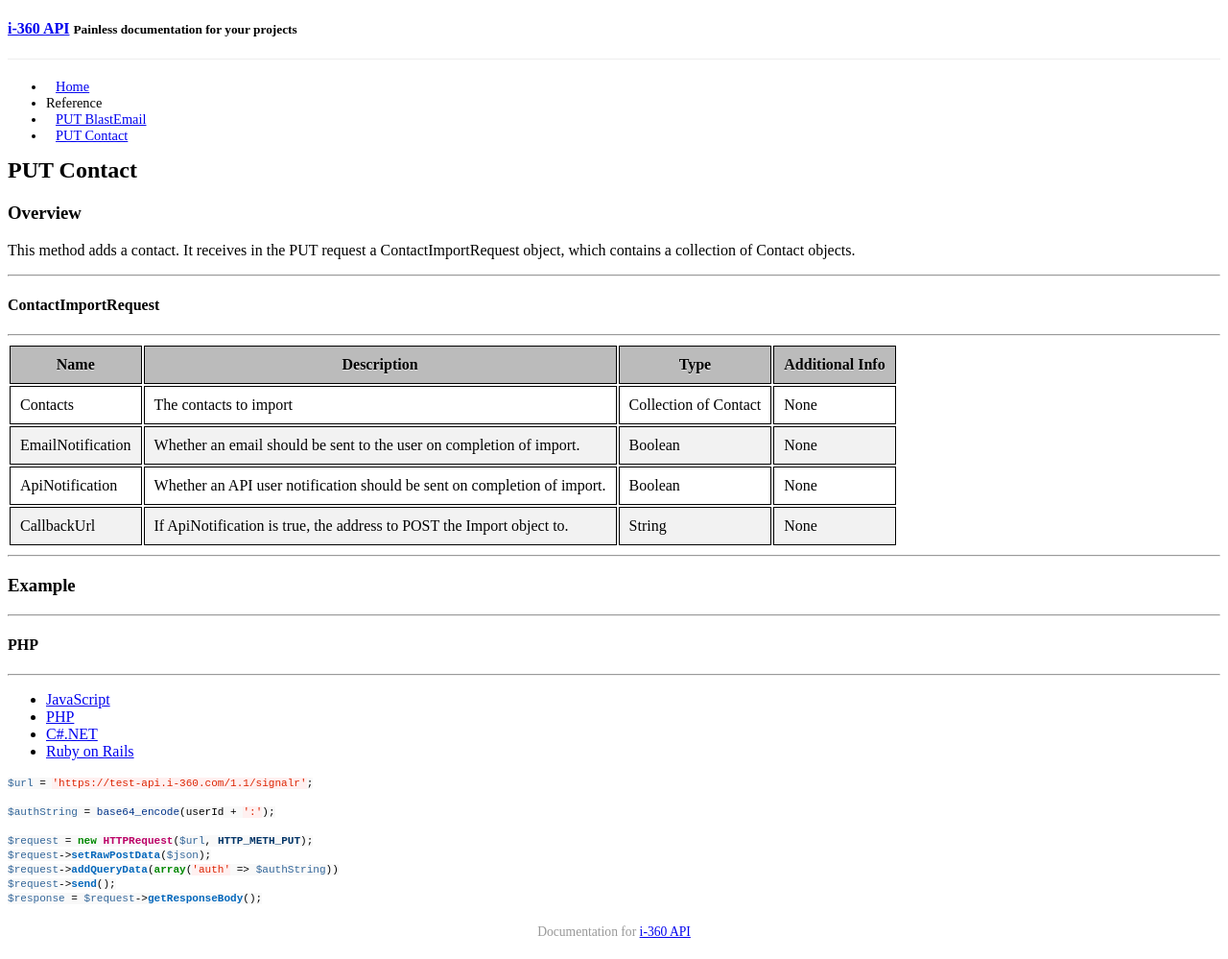
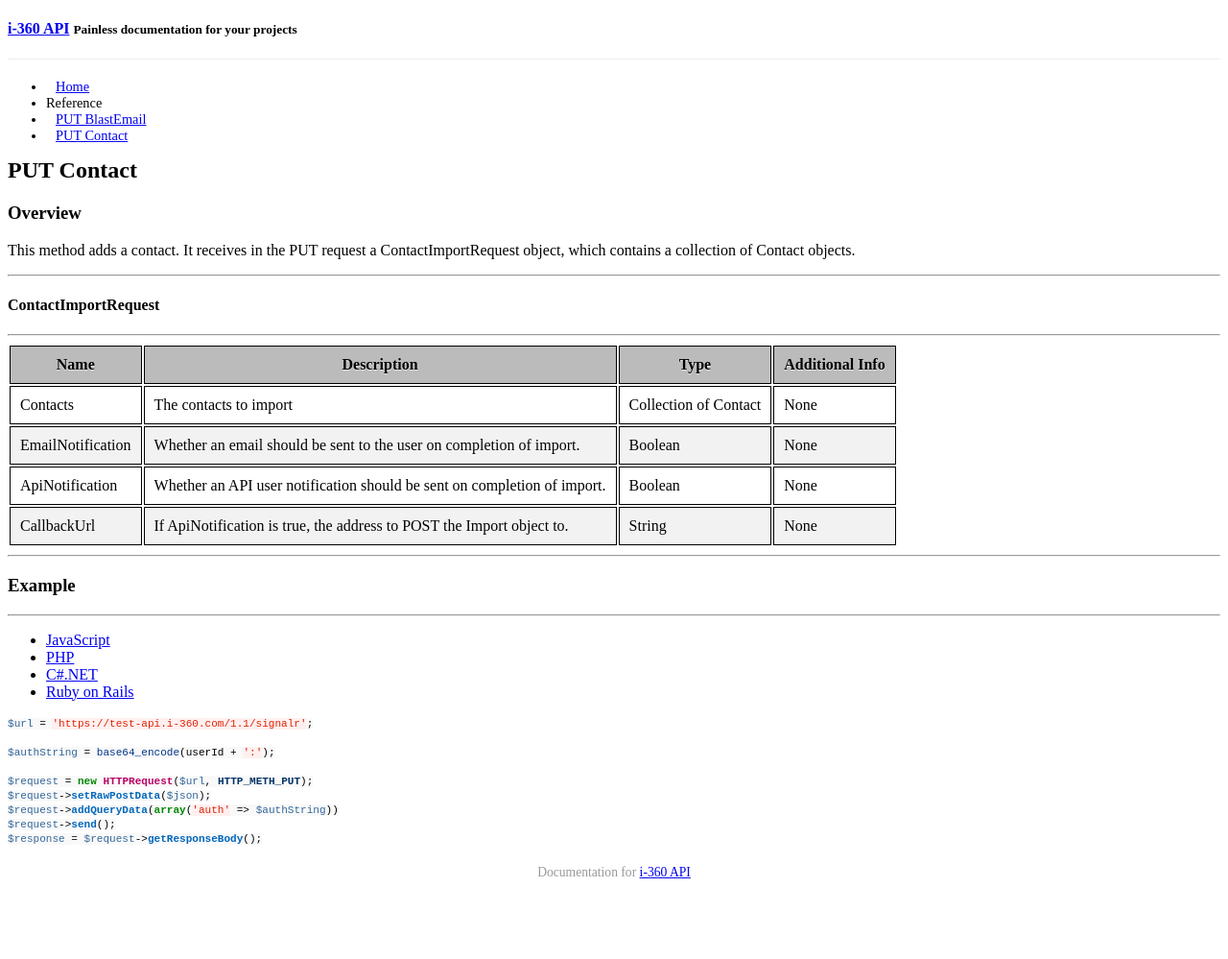
Before and after one commit to TrevInc/i360-docs-example, a Jekyll site: the page built from _posts/2015-06-26-put-contact.md, in a window 1280 px wide. Shown: the whole page at 96% size. Built offline with Jekyll 4.4.1, drawn with Linux system fonts in a browser that asks for light colours; Markdown is read by kramdown in place of the engine named in the settings; a style sheet for code colours, icons or effects is not loaded; after the commit the page ends 937 px from its top, so only the background shows below that.

Commit message:
Remove more HRs

```diff
--- a/_posts/2015-06-26-put-contact.md
+++ b/_posts/2015-06-26-put-contact.md
@@ -27,8 +27,6 @@ ContactImportRequest object, which contains a collection of Contact objects.
 
 
 ---
-#### PHP
----
 <div class="container-fluid">
   <ul class='nav nav-tabs' data-tabs='tabs'>
     <li><a href="/">JavaScript</a></li>
```
